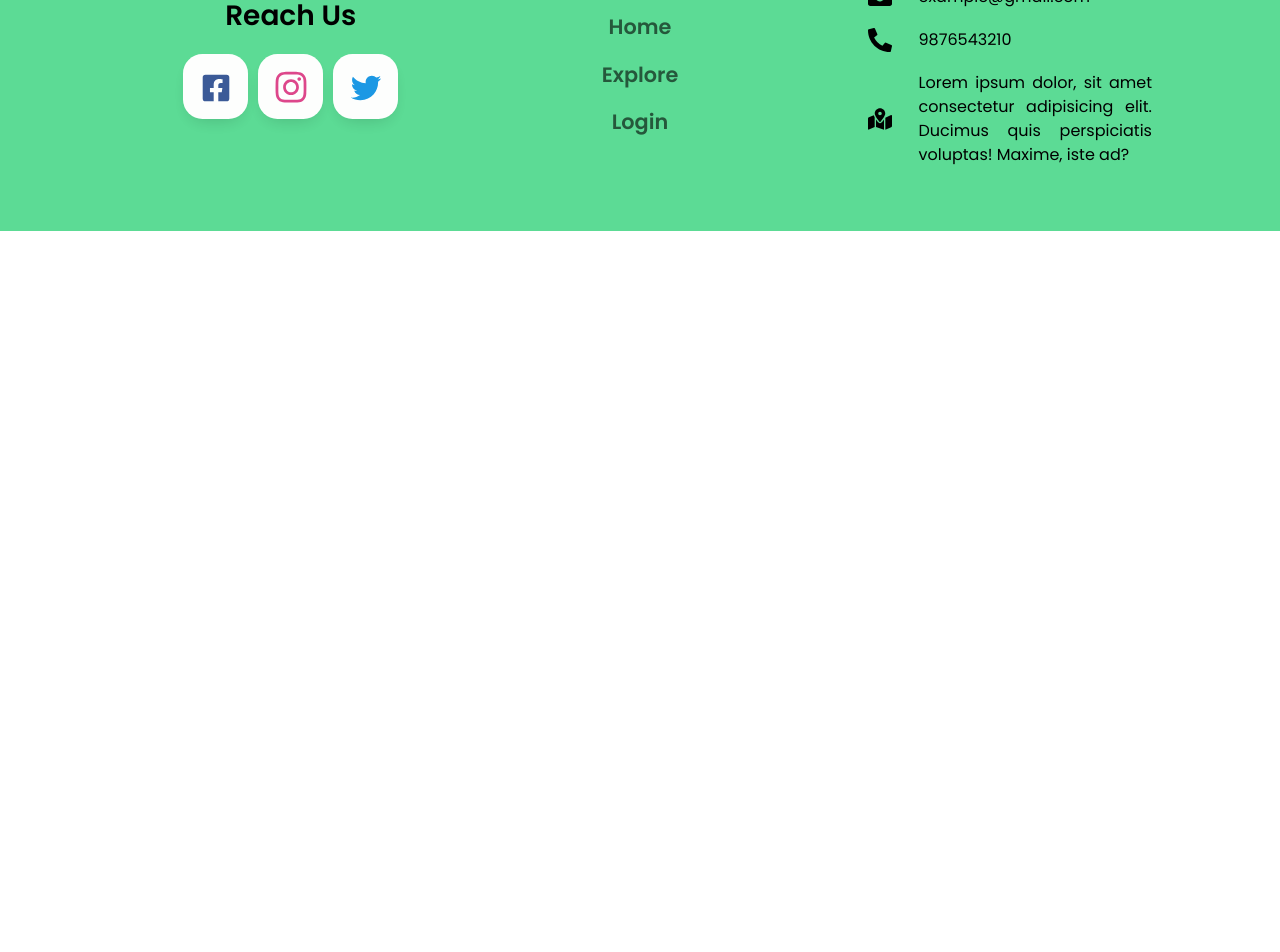
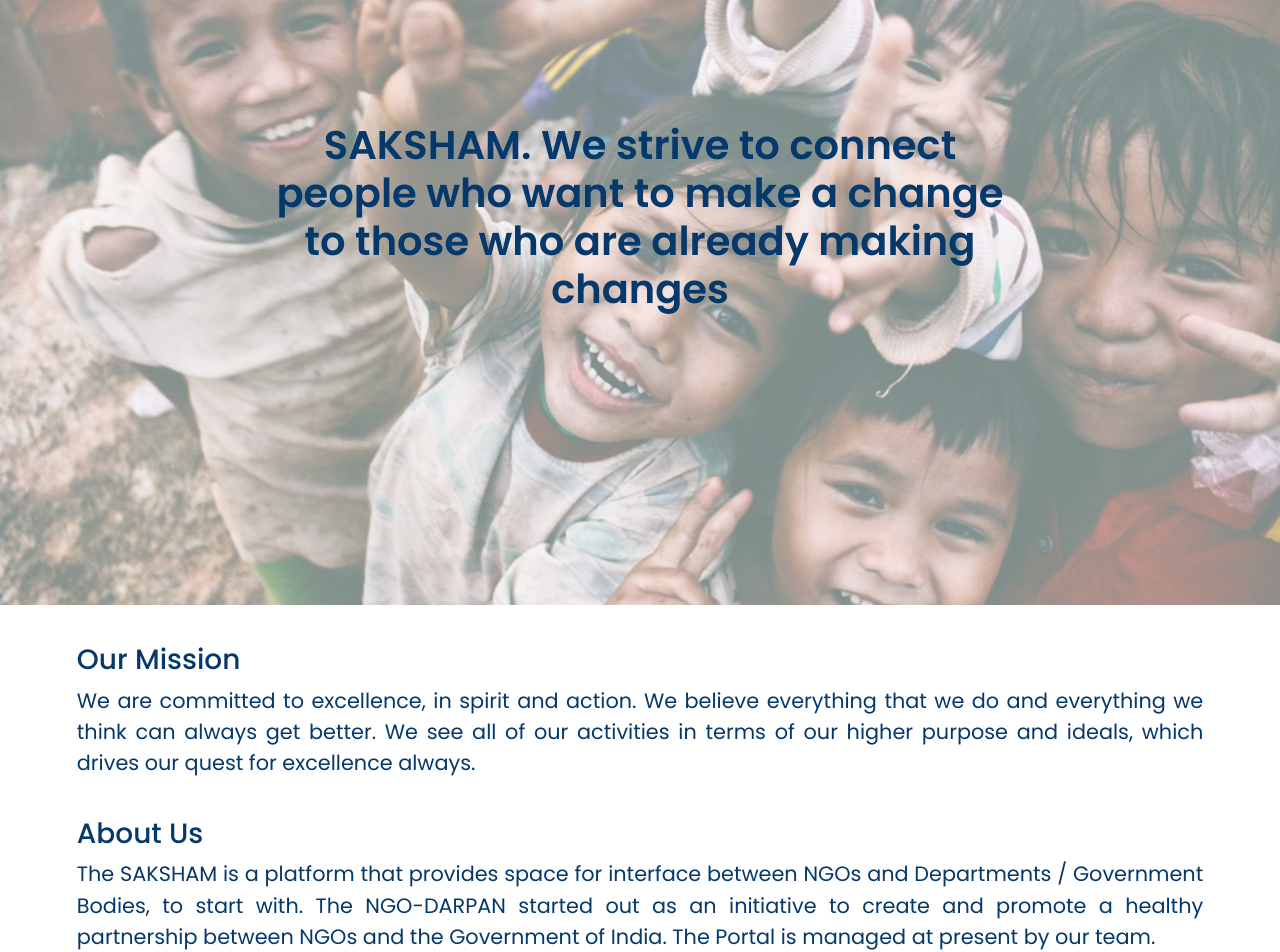
Before and after one commit to Sparsh-Srivastava/Saksham, a React (Create React App) app in the folder client/: page / in a window 1280 px wide. Shown: the part 200-1152 px from the top of the page. Before the commit the page ends 800 px from the top, so only its background shows below. Built offline with nearby package versions, Linux system fonts and the light colour scheme.

Commit message:
Home page added

```diff
--- a/client/src/components/explore/explore.jsx
+++ b/client/src/components/explore/explore.jsx
@@ -106,7 +106,7 @@
           />
         </div>
       </div>
-      <div className="row align-items-center">
+      <div className="row ">
         <h1>Results</h1>
         {searchItem.length > 0 ? (
           searchItem.map((ngo, index) => {
--- a/client/src/components/home/home.jsx
+++ b/client/src/components/home/home.jsx
@@ -1,14 +1,53 @@
-import React from 'react';
-import Footer from '../footer/footer';
-import Navbar from '../navbar/navbar';
-
+import React from "react";
+import Footer from "../footer/footer";
+import Navbar from "../navbar/navbar";
+import img from "../../assets/a.svg";
+import styles from "./home.module.css";
 function Home(props) {
-    return (
-        <div>
-          <Navbar/>
-          <Footer/>
+  return (
+    <div>
+      <Navbar />
+      <div className={styles.home}>
+        <div className={styles.header}>
+          <img src={img} alt="" />
+          <h1>
+            SAKSHAM. We strive to connect people who want to make a change to
+            those who are already making changes
+          </h1>
         </div>
-    );
+        <div className={styles.mission}>
+          <h3>Our Mission</h3>
+          <p>
+            We are committed to excellence, in spirit and action. We believe
+            everything that we do and everything we think can always get better.
+            We see all of our activities in terms of our higher purpose and
+            ideals, which drives our quest for excellence always.
+          </p>
+        </div>
+        <div className={styles.aboutUs}>
+          <h3>About Us</h3>
+          <p>
+            The SAKSHAM is a platform that provides space for interface between
+            NGOs and Departments / Government Bodies, to start with. The
+            NGO-DARPAN started out as an initiative to create and promote a
+            healthy partnership between NGOs and the Government of India. The
+            Portal is managed at present by our team.
+          </p>
+        </div>
+        <div className={styles.work}>
+          <h3>Our Work</h3>
+          <p>
+            We believe the success and reputation of the company is paramount.
+            Having an ownership mind-set is fundamental to our existence. It
+            creates a sense of inspiration and purpose. It enables
+            accountability and accomplishment. It ensures our strong commitment
+            to the highest standards of safety and environment.
+          </p>
+        </div>
+      </div>
+      <Footer />
+    </div>
+  );
 }
 
 export default Home;
--- /dev/null
+++ b/client/src/components/home/home.module.css
@@ -0,0 +1,30 @@
+.home{
+    font-family: 'poppins';
+    color: #05386b;
+}
+.home .header img{
+    width: 100%;
+    height: 93vh;
+    object-fit: cover;
+    opacity: 0.5;
+}
+.home .header{
+    position: relative;
+}
+.home .header h1{
+    position: absolute;
+    top: 35%;
+    color: #05386b;
+    width: 60%;
+    left: 20%;
+    font-weight: 600;
+}
+.home > div:not(:first-child){
+    padding: 0 3%;
+    text-align: justify;
+    color: #05386b;
+    margin: 3%;
+}
+.home > div > p{
+    font-size: 130%;
+}
--- a/client/src/components/ngoCard/ngoCard.module.css
+++ b/client/src/components/ngoCard/ngoCard.module.css
@@ -12,7 +12,8 @@
 }
 .ngoCard {
   padding: 2% 3%;
-  font-family: 'Poppins';
+    color: #05386b;
+    font-family: 'Poppins';
 }
 .ngoCard > div {
   border-radius: 16px !important;
@@ -20,6 +21,7 @@
 .ngoCard img {
   border-top-left-radius: 16px;
   border-top-right-radius: 16px;
+  height: 33vh;
 }
 .ngoCard > div > div {
   padding-bottom: 0;
```
Also changed, not shown: client/src/assets/a.svg (added).
